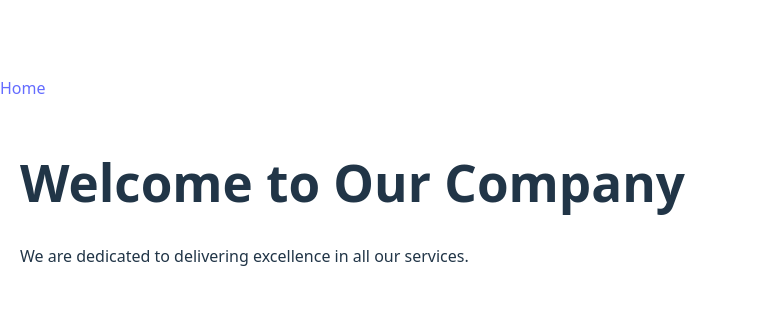
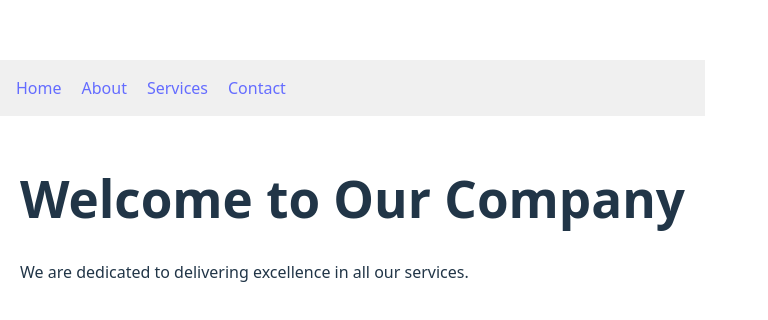
Before and after one commit to PSotshintshi/JS-Fundamentals, a React (Vite) app in the folder my-company/: page / in a window 1280 px wide. Shown: the part 210-530 px from the top of the page, without its empty margins (0-768 px from the left). Built offline with nearby package versions, Linux system fonts and the light colour scheme.

Commit message:
commit updates

```diff
--- a/my-company/src/App.jsx
+++ b/my-company/src/App.jsx
@@ -1,3 +1,4 @@
+import React from 'react';
 import { BrowserRouter as Router, Routes, Route } from 'react-router-dom';
 import Home from './components/Home';
 import About from './components/About';
--- a/my-company/src/components/Navbar.jsx
+++ b/my-company/src/components/Navbar.jsx
@@ -1,6 +1,14 @@
-function Navbar(){
-    return(
-        <a href="./Home">Home</a>
-    )
+import { Link } from 'react-router-dom';
+
+function Navbar() {
+  return (
+    <nav style={{ padding: '1rem', backgroundColor: '#f0f0f0' }}>
+      <Link to="/" style={{ marginRight: '20px' }}>Home</Link>
+      <Link to="/about" style={{ marginRight: '20px' }}>About</Link>
+      <Link to="/services" style={{ marginRight: '20px' }}>Services</Link>
+      <Link to="/contact">Contact</Link>
+    </nav>
+  );
 }
+
 export default Navbar;
```
